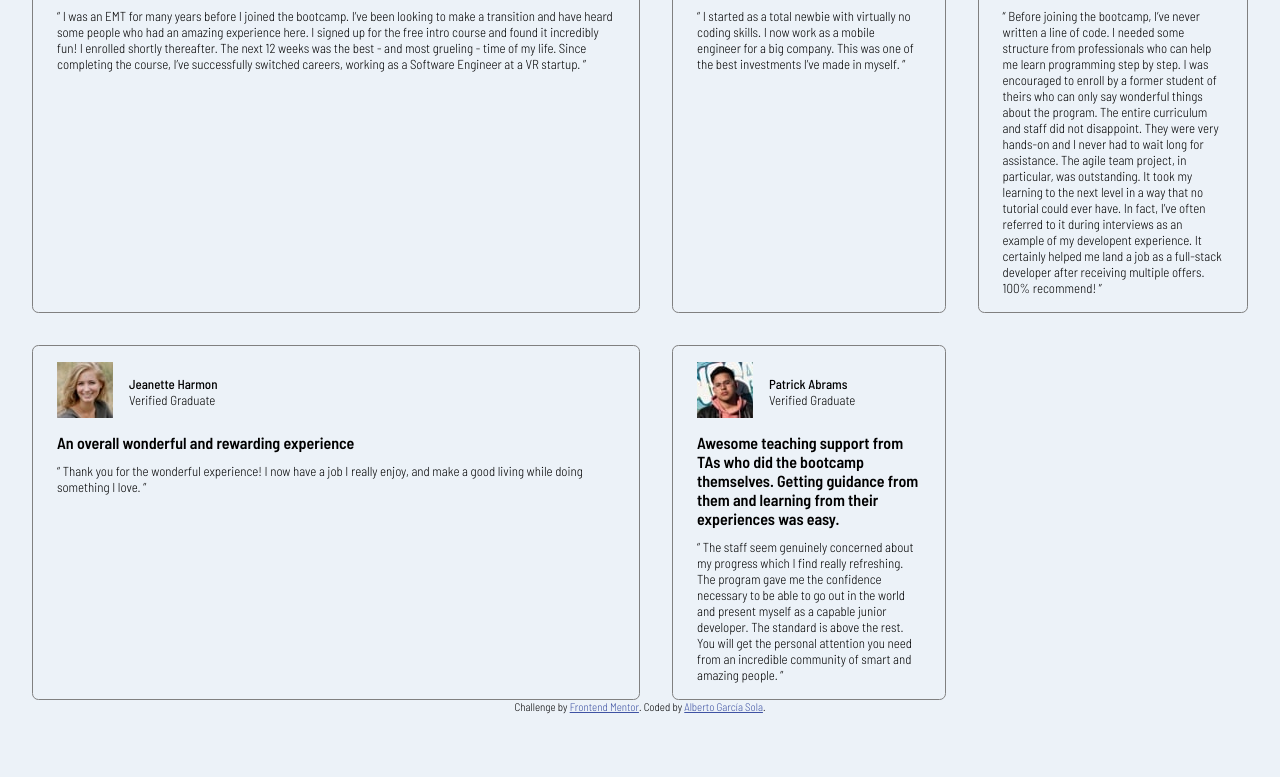
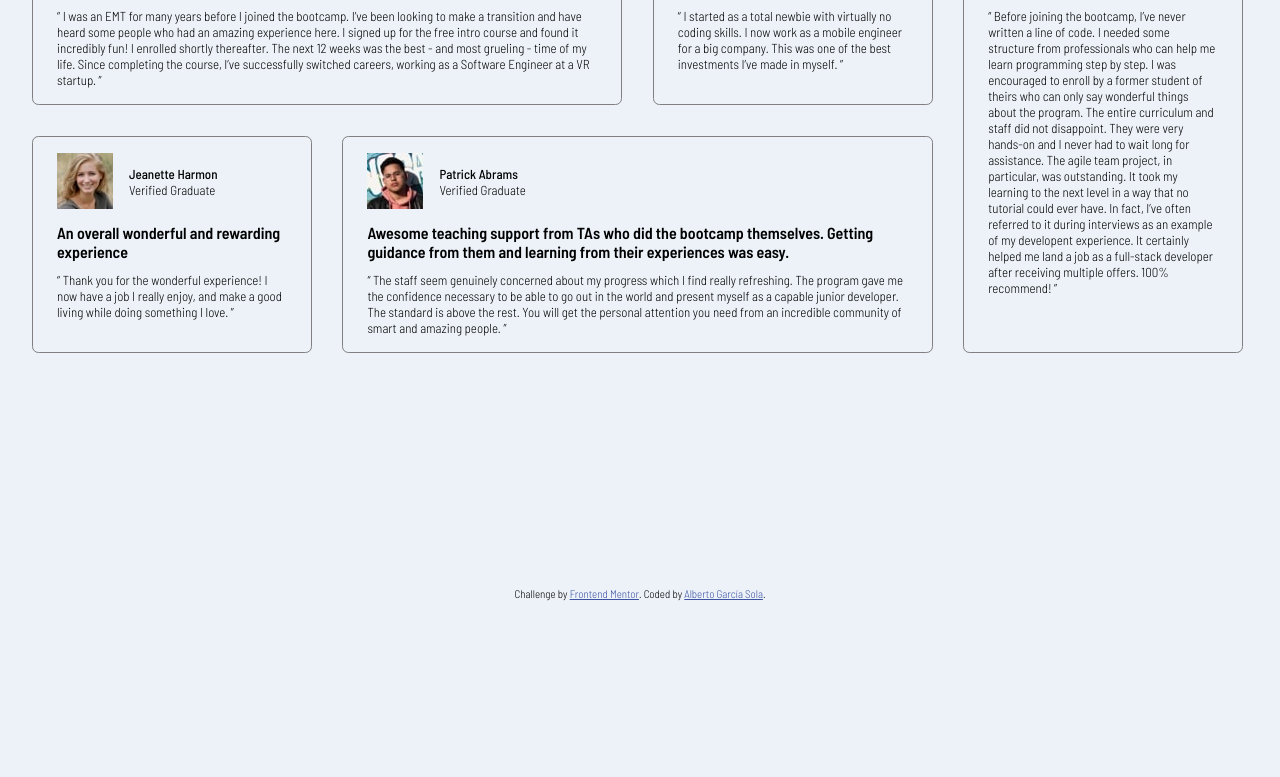
Before and after one commit to dawalberto/Testimonials-grid-section, a plain HTML site: page index.html in a window 1280 px wide. Shown: the part 192-969 px from the top of the page. After the commit the page ends 800 px from the top, so only its background shows below. Drawn offline with Linux system fonts and the light colour scheme.

Commit message:
grid on desktop 👍

```diff
--- a/styles.css
+++ b/styles.css
@@ -25,7 +25,7 @@ body {
 .container {
     width: 100%;
     display: grid;
-    gap: 2rem;
+    gap: 1.9rem;
 }
 
 .card {
@@ -60,6 +60,10 @@ body {
 .attribution {
     font-size: 11px;
     text-align: center;
+    position: absolute;
+    bottom: .5rem;
+    left: 50%;
+    transform: translate(-50%, 0);
 }
 
 .attribution a {
@@ -68,6 +72,20 @@ body {
 
 @media (min-width: 375px) {
     .container {
-        grid-template-columns: 50% auto auto;
+        grid-template-columns: repeat(4, calc(25% - 1.5rem));
+    }
+
+    .card:nth-child(1) {
+        grid-column: 1 / 3;
+    }
+
+    .card:nth-child(3) {
+        grid-column: 4;
+        grid-row: 1 / 3;
+    }
+
+    .card:nth-child(5) {
+        grid-column: 2 / 4;
+        grid-row: 2;
     }
 }
```
